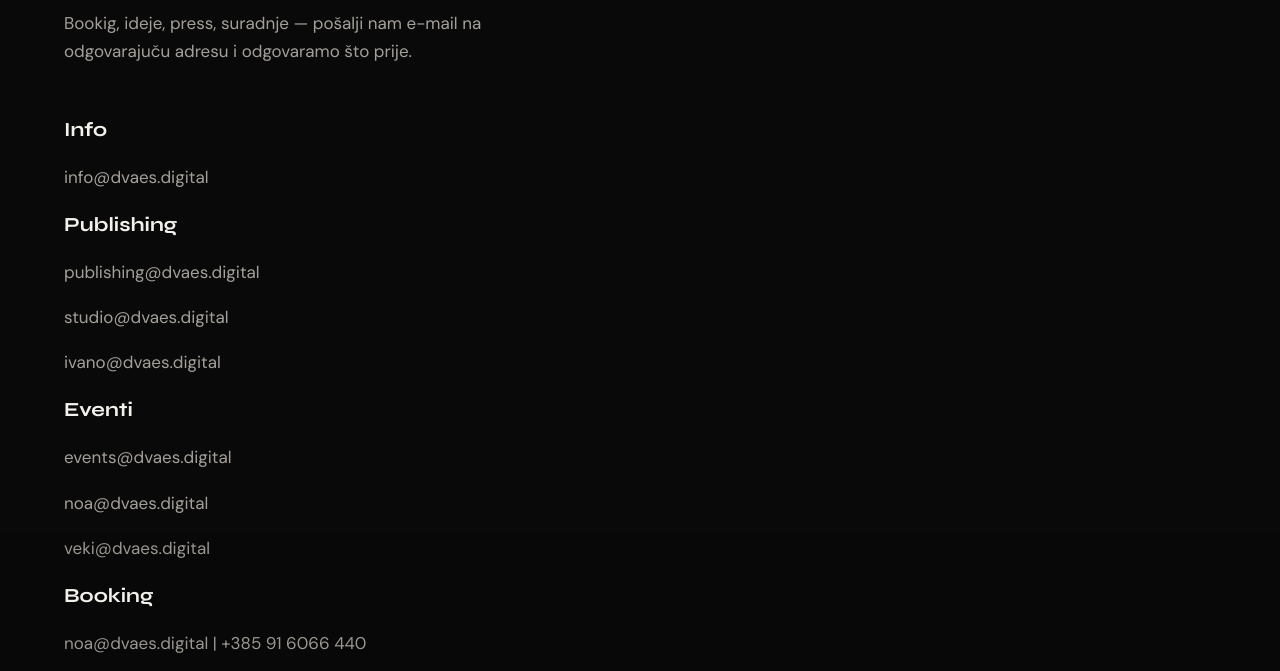
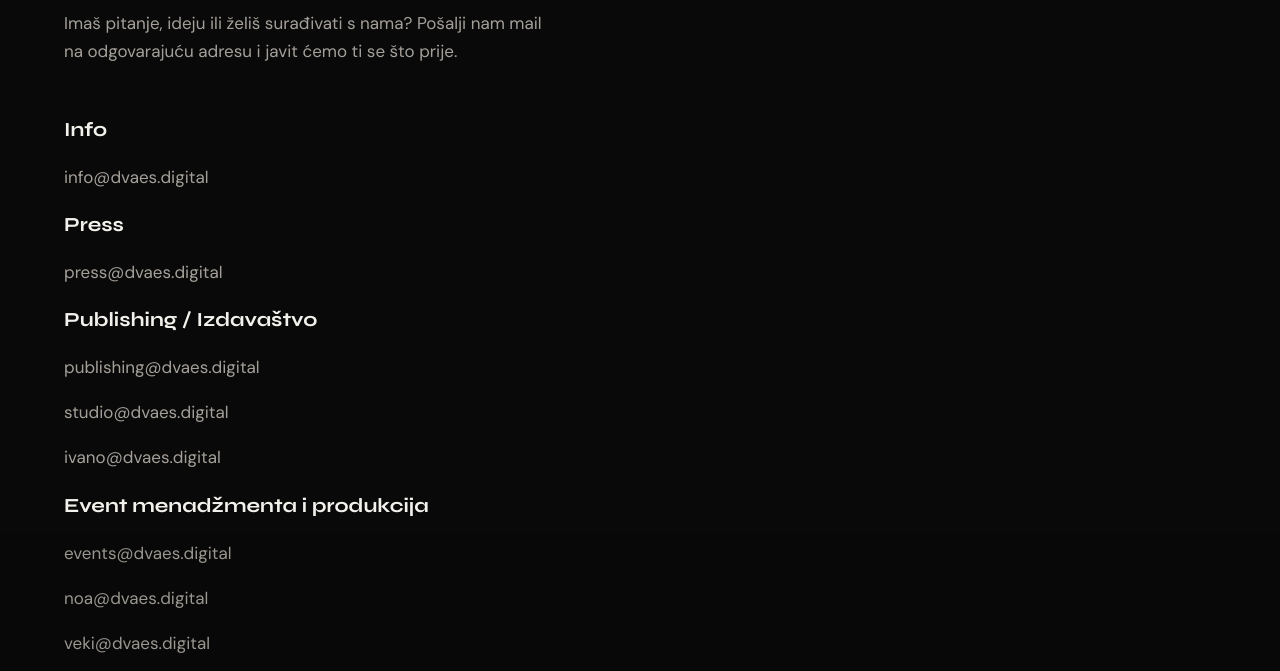
Before and after one commit to vivalaveki/new.dvaes.digital, a website: page contact.html in a window 1280 px wide. Shown: the part 267-938 px from the top of the page. Drawn offline with Linux system fonts and the light colour scheme.

Commit message:
Revise contact details and headings in contact.html
Updated contact information and section titles for clarity.

```diff
--- a/contact.html
+++ b/contact.html
@@ -50,8 +50,7 @@
         <p class="section-label">Javi nam se</p>
         <h1>Kontakt</h1>
         <p>
-          Bookig, ideje, press, suradnje — pošalji nam e-mail
-          na odgovarajuču adresu i odgovaramo što prije.
+          Imaš pitanje, ideju ili želiš surađivati s nama? Pošalji nam mail na odgovarajuću adresu i javit ćemo ti se što prije.
         </p>
       </header>
 
@@ -61,7 +60,11 @@
           <p>
                <a href="mailto:info@dvaes.digital">info@dvaes.digital</a>
           </p>
-		  <h2>Publishing</h2>
+          <h2>Press</h2>
+          <p>
+               <a href="mailto:press@dvaes.digital">press@dvaes.digital</a>
+          </p>
+		  <h2>Publishing / Izdavaštvo</h2>
           <p>
                <a href="mailto:publishing@dvaes.digital">publishing@dvaes.digital</a>
 			   <p>
@@ -71,7 +74,7 @@
 			</p>
 			   <a href="mailto:ivano@dvaes.digital">ivano@dvaes.digital</a>
           </p>
-		  <h2>Eventi</h2>
+		  <h2>Event menadžmenta i produkcija</h2>
           <p>
                <a href="mailto:events@dvaes.digital">events@dvaes.digital</a>
 			   	   <p>
@@ -81,7 +84,7 @@
         </p>
 			   <a href="mailto:veki@dvaes.digital">veki@dvaes.digital</a>
           </p>
-		  		  <h2>Booking</h2>
+		  		  <h2>Booking / Nastupi</h2>
           <p>
 			   <a href="mailto:noa@dvaes.digital">noa@dvaes.digital | +385 91 6066 440</a>
 			   	   <p>
```
